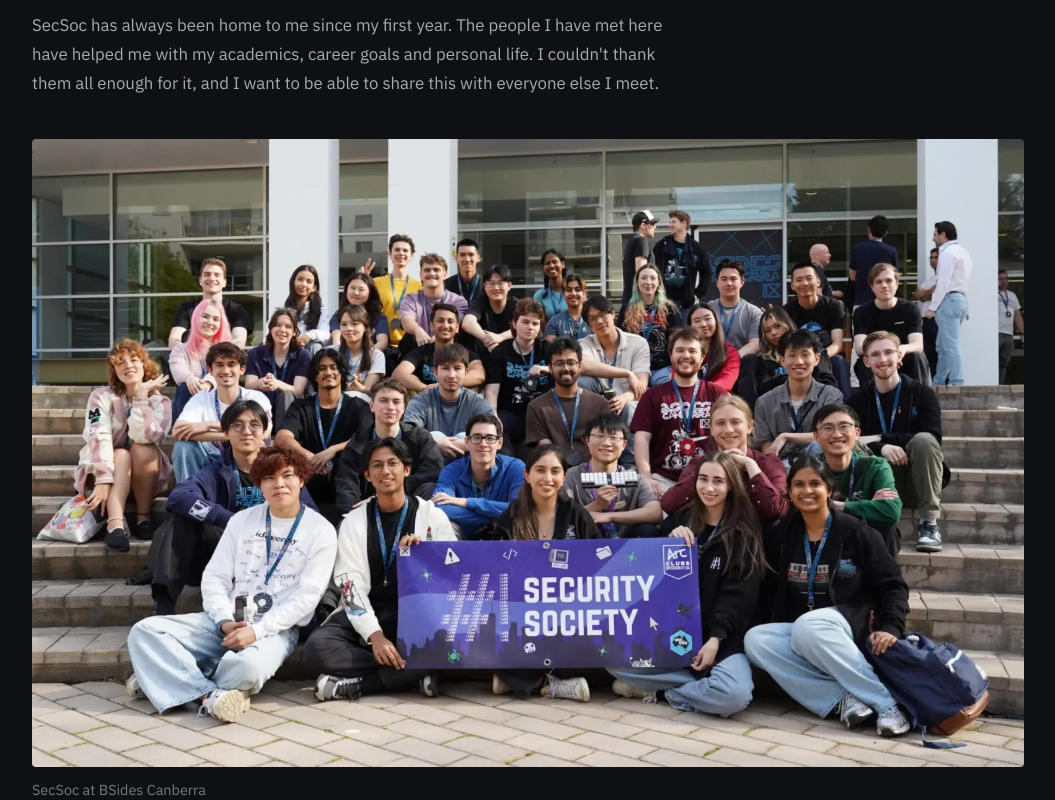
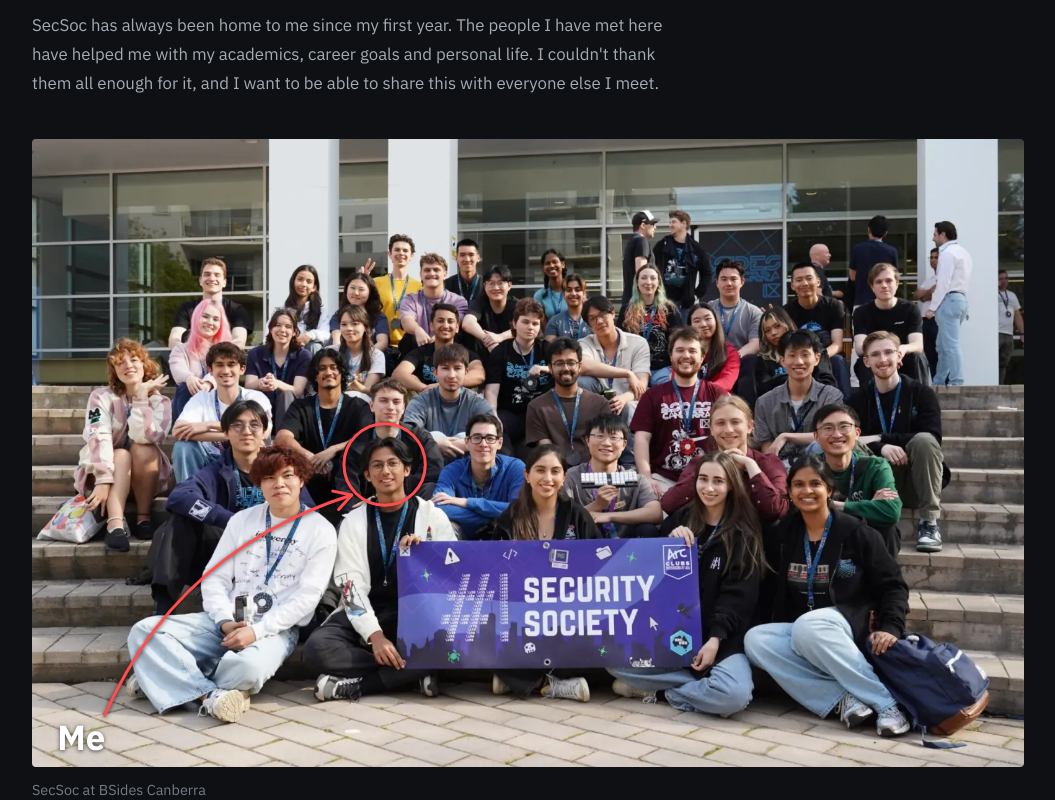
Before and after one commit to maahir-ahmed/maahir-ahmed.github.io, a Next.js app: page /secsoc in a window 1280 px wide. Shown: the part 2400-3200 px from the top of the page, without its empty margins (112-1167 px from the left). Built offline with nearby package versions, Linux system fonts and the light colour scheme.

Commit message:
Circle Maahir in the BSides photo with an arrow and Me label

```diff
--- a/src/SecSocApp.jsx
+++ b/src/SecSocApp.jsx
@@ -130,6 +130,7 @@
               </p>
             </div>
             <figure className="ss-feature">
+              <div className="ss-feature-media">
                 <img
                   src="/images/SecSocBSides-1600.webp"
                   srcSet="/images/SecSocBSides-800.webp 800w, /images/SecSocBSides-1600.webp 1600w"
@@ -137,8 +138,16 @@
                   width="1600"
                   height="1014"
                   loading="lazy"
-                alt="About fifty SecSoc members on the steps at BSides Canberra, holding the Security Society banner"
+                  alt="About fifty SecSoc members on the steps at BSides Canberra, holding the Security Society banner. Maahir is circled: second from the left in the front row, holding the banner"
                 />
+                {/* Coordinates are in the original photo's 2048x1298 pixels */}
+                <svg className="ss-me" viewBox="0 0 2048 1298" aria-hidden="true">
+                  <circle cx="728" cy="672" r="84" />
+                  <path d="M 150 1190 Q 300 850 660 735" />
+                  <path d="M 621 727 L 660 735 L 633 765" />
+                  <text x="52" y="1262">Me</text>
+                </svg>
+              </div>
               <figcaption>SecSoc at BSides Canberra</figcaption>
             </figure>
             <div className="ss-prose">
--- a/src/app/globals.css
+++ b/src/app/globals.css
@@ -1361,6 +1361,36 @@
 
 .ss-feature figcaption { font-size: 0.9rem; color: var(--text-light); margin-top: 0.65rem; }
 
+/* "That's me" annotation drawn over the photo */
+.ss-feature-media { position: relative; }
+
+.ss-me {
+    position: absolute;
+    inset: 0;
+    width: 100%;
+    height: 100%;
+    overflow: visible;
+    pointer-events: none;
+    filter: drop-shadow(0 1px 2px rgba(0, 0, 0, 0.7));
+}
+
+.ss-me circle,
+.ss-me path {
+    fill: none;
+    stroke: var(--tally);
+    stroke-width: 3px;
+    stroke-linecap: round;
+    stroke-linejoin: round;
+    vector-effect: non-scaling-stroke;
+}
+
+.ss-me text {
+    fill: #ffffff;
+    font-family: var(--font-sans);
+    font-size: 72px;
+    font-weight: 700;
+}
+
 .ss-position {
     display: grid;
     grid-template-columns: 4.5rem 1fr;
@@ -1388,6 +1418,7 @@
     .ss-feature { margin-inline: -1.5rem; }
     .ss-feature img { border-radius: 0; }
     .ss-feature figcaption { padding-inline: 1.5rem; }
+    .ss-me text { font-size: 110px; }
     .ss-position { grid-template-columns: 1fr; gap: 1rem; }
     .ss-box-lg { width: 3.25rem; height: 3.25rem; font-size: 1.7rem; }
     .ss-prose .ss-vision { font-size: 1.15rem; }
```
Lines whose indentation alone changed are shown as unchanged.
